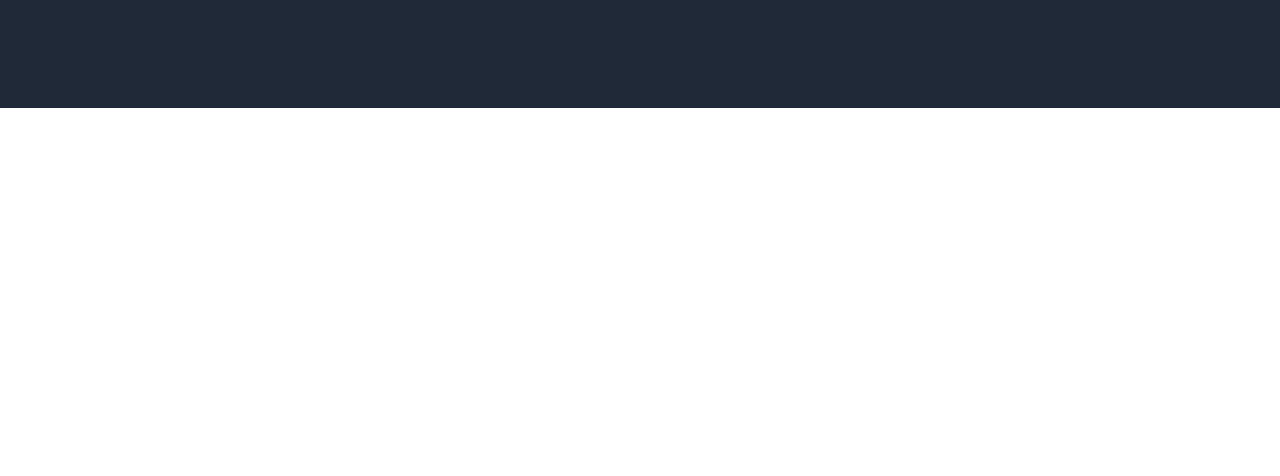
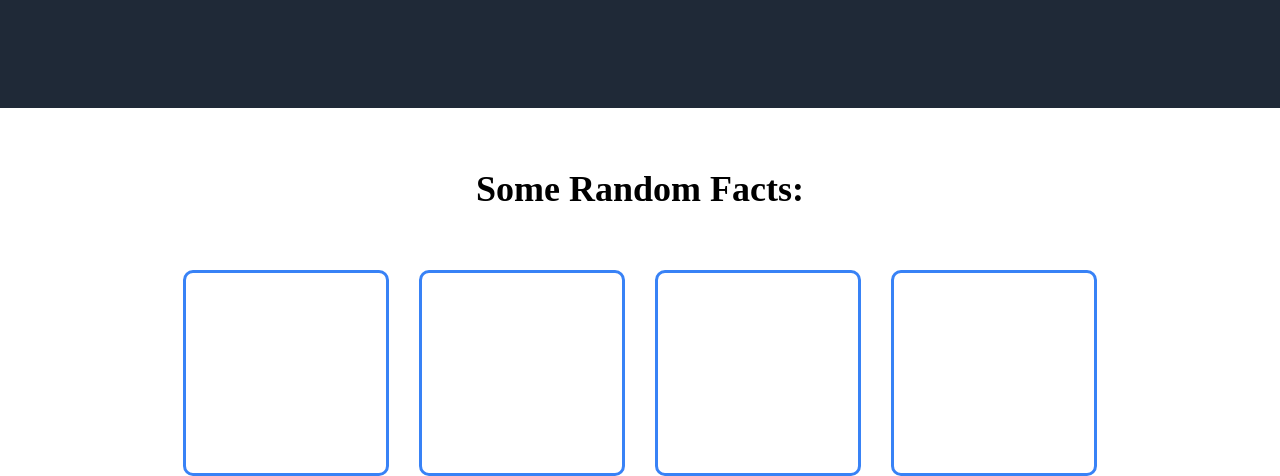
Before and after one commit to colincherney/landing-page, a plain HTML site: page index.html in a window 1280 px wide. Shown: the part 724-1200 px from the top of the page. Before the commit the page ends 832 px from the top, so only its background shows below. Drawn offline with Linux system fonts and the light colour scheme.

Commit message:
Added random facts section
Added some structure and styling to random facts section (unfinished)

```diff
--- a/index.html
+++ b/index.html
@@ -31,5 +31,16 @@
         <img src="/images/rainforest.jpg" alt="amazon rainforest image" />
       </div>
     </div>
+
+    <!-- Random Facts -->
+    <div class="facts">
+      <h2 class="heading2">Some Random Facts:</h2>
+      <div class="boxes">
+        <div class="box1"></div>
+        <div class="box2"></div>
+        <div class="box3"></div>
+        <div class="box4"></div>
+      </div>
+    </div>
   </body>
 </html>
--- a/style.css
+++ b/style.css
@@ -96,3 +96,45 @@ img {
 button:hover {
   cursor: pointer;
 }
+
+.heading2 {
+  display: flex;
+  font-size: 36px;
+  font-weight: 900;
+  justify-content: center;
+  padding: 60px;
+}
+
+.boxes {
+  display: flex;
+  justify-content: center;
+  gap: 30px;
+}
+
+.box1 {
+  border: 3px solid #3882f6;
+  border-radius: 10px;
+  height: 200px;
+  width: 200px;
+}
+
+.box2 {
+  border: 3px solid #3882f6;
+  border-radius: 10px;
+  height: 200px;
+  width: 200px;
+}
+
+.box3 {
+  border: 3px solid #3882f6;
+  border-radius: 10px;
+  height: 200px;
+  width: 200px;
+}
+
+.box4 {
+  border: 3px solid #3882f6;
+  border-radius: 10px;
+  height: 200px;
+  width: 200px;
+}
```
